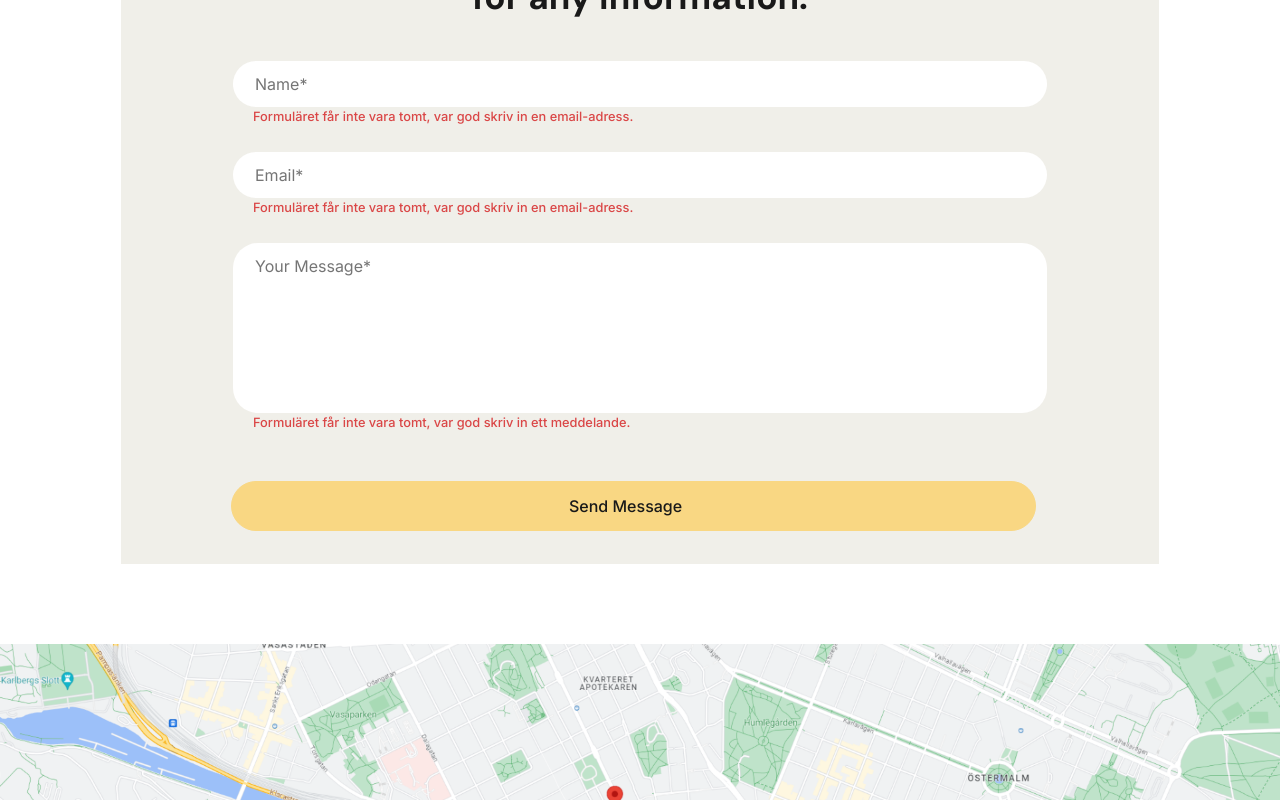
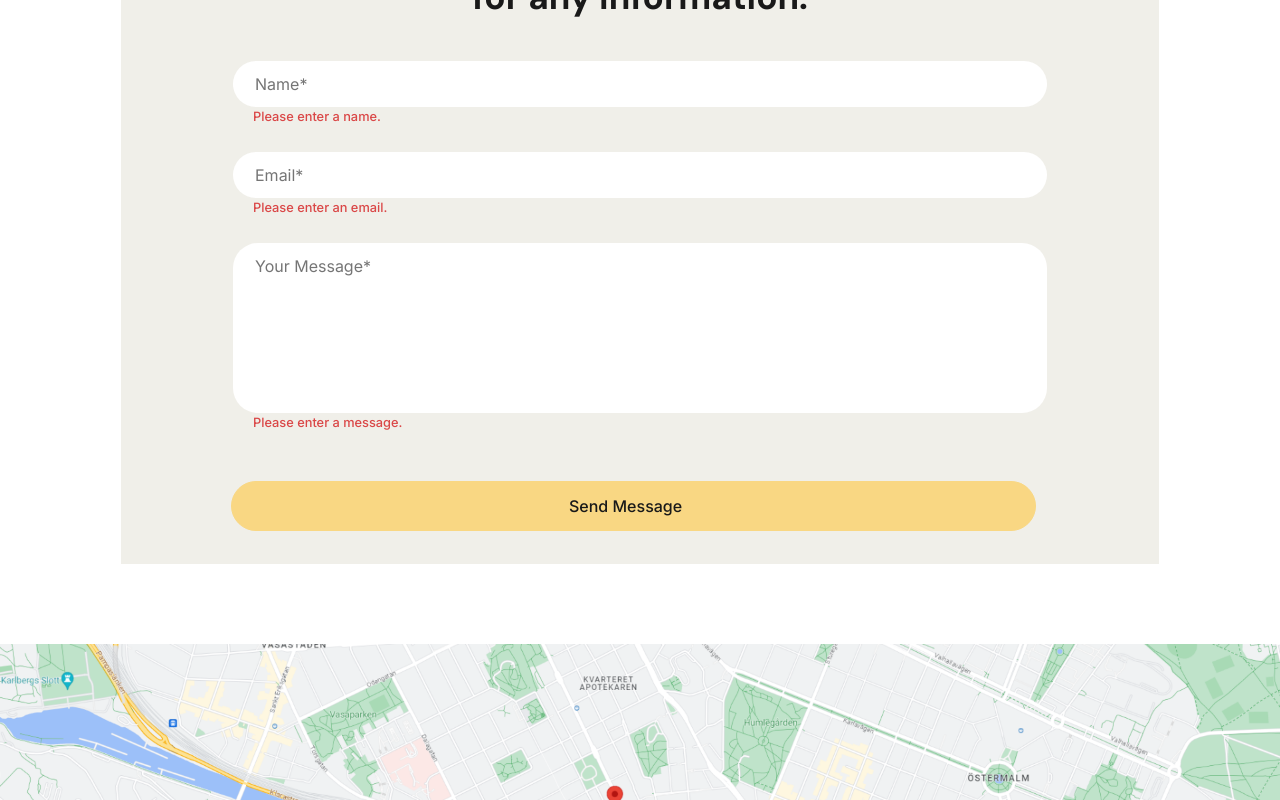
Before and after one commit to Janee4/react-crito, a React (Create React App) app: page /contact in a window 1280 px wide. Both pictures are taken after a click on the link "Send Message". Shown: the part 930-1730 px from the top of the page. Built offline with nearby package versions, Linux system fonts and the light colour scheme; some icons are missing.

Commit message:
formulär felmeddelande ändrat till engelska

```diff
--- a/src/components/ContactBigform.js
+++ b/src/components/ContactBigform.js
@@ -18,7 +18,7 @@ const ContactBigform = () => {
 
     if (!message) {
       setErrorMessage (<p>
-        Formuläret får inte vara tomt, var god skriv in ett meddelande.
+        Please enter a message.
         </p>)
     } else {
       setErrorMessage('')
@@ -26,7 +26,7 @@ const ContactBigform = () => {
 
     if (!email) {
       setErrorEmail (<p>
-        Formuläret får inte vara tomt, var god skriv in en email-adress.
+        Please enter an email.
         </p>)
     } else {
       setErrorEmail('')
@@ -35,7 +35,7 @@ const ContactBigform = () => {
 
         if (!name) {
           setErrorName (<p>
-            Formuläret får inte vara tomt, var god skriv in en email-adress.
+           Please enter a name.
             </p>)
         } else {
           setErrorName('')
```
